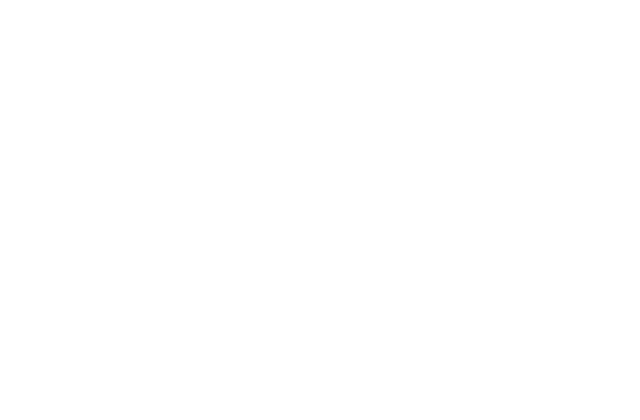
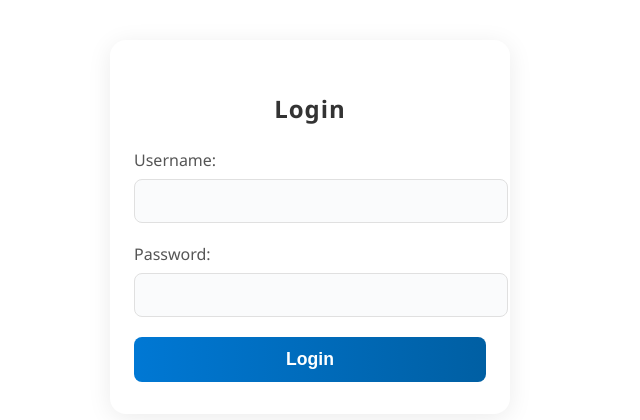
Before and after one commit to karimkarim00/weeebsite, a plain HTML site: page Assets/index.html in a window 1280 px wide. Shown: the whole page, without its empty margins (330-970 px from the left). Drawn offline with Linux system fonts and the light colour scheme.

Commit message:
Updated html and css

```diff
--- a/Assets/index.html
+++ b/Assets/index.html
@@ -7,6 +7,16 @@
     <link rel="stylesheet" href="style.css">
 </head>
 <body>
+    <form id="loginForm">
+        <h2>Login</h2>
+        <label for="username">Username:</label>
+        <input type="text" id="username" name="username" required>
+        <br>
+        <label for="password">Password:</label>
+        <input type="password" id="password" name="password" required>
+        <br>
+        <button type="submit">Login</button>
+    </form>
     <script src="main.js"></script>
 </body>
 </html>
--- a/Assets/style.css
+++ b/Assets/style.css
@@ -0,0 +1,84 @@
+/* Reset some default styles */
+form {
+    box-sizing: border-box;
+    max-width: 400px;
+    margin: 40px auto;
+    padding: 32px 24px;
+    background: #fff;
+    border-radius: 16px;
+    box-shadow: 0 4px 24px rgba(0,0,0,0.08);
+    font-family: 'Segoe UI', Arial, sans-serif;
+}
+
+form h2 {
+    margin-bottom: 24px;
+    font-size: 1.5rem;
+    color: #333;
+    text-align: center;
+    letter-spacing: 1px;
+}
+
+label {
+    display: block;
+    margin-bottom: 8px;
+    color: #555;
+    font-weight: 500;
+}
+
+input[type="text"],
+input[type="email"],
+input[type="password"],
+textarea,
+select {
+    width: 100%;
+    padding: 12px 10px;
+    margin-bottom: 20px;
+    border: 1px solid #e0e0e0;
+    border-radius: 8px;
+    background: #fafbfc;
+    font-size: 1rem;
+    transition: border 0.2s;
+}
+
+input:focus,
+textarea:focus,
+select:focus {
+    border-color: #0078d4;
+    outline: none;
+    background: #fff;
+}
+
+button,
+input[type="submit"] {
+    width: 100%;
+    padding: 12px;
+    background: linear-gradient(90deg, #0078d4 0%, #005fa3 100%);
+    color: #fff;
+    border: none;
+    border-radius: 8px;
+    font-size: 1.1rem;
+    font-weight: 600;
+    cursor: pointer;
+    transition: background 0.2s;
+}
+
+button:hover,
+input[type="submit"]:hover {
+    background: linear-gradient(90deg, #005fa3 0%, #0078d4 100%);
+}
+
+.form-group {
+    margin-bottom: 20px;
+}
+
+::placeholder {
+    color: #b0b0b0;
+    opacity: 1;
+}
+
+@media (max-width: 500px) {
+    form {
+        padding: 18px 8px;
+        max-width: 98vw;
+    }
+}
```
